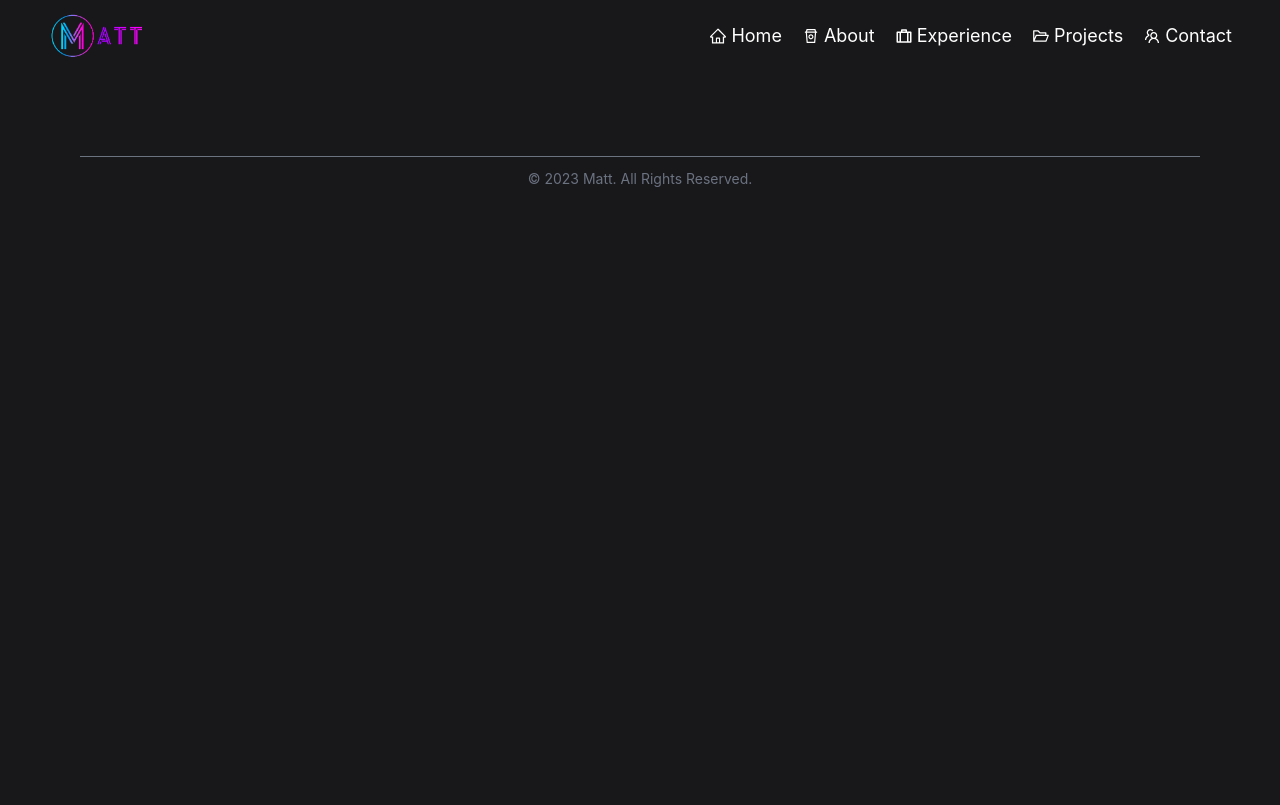
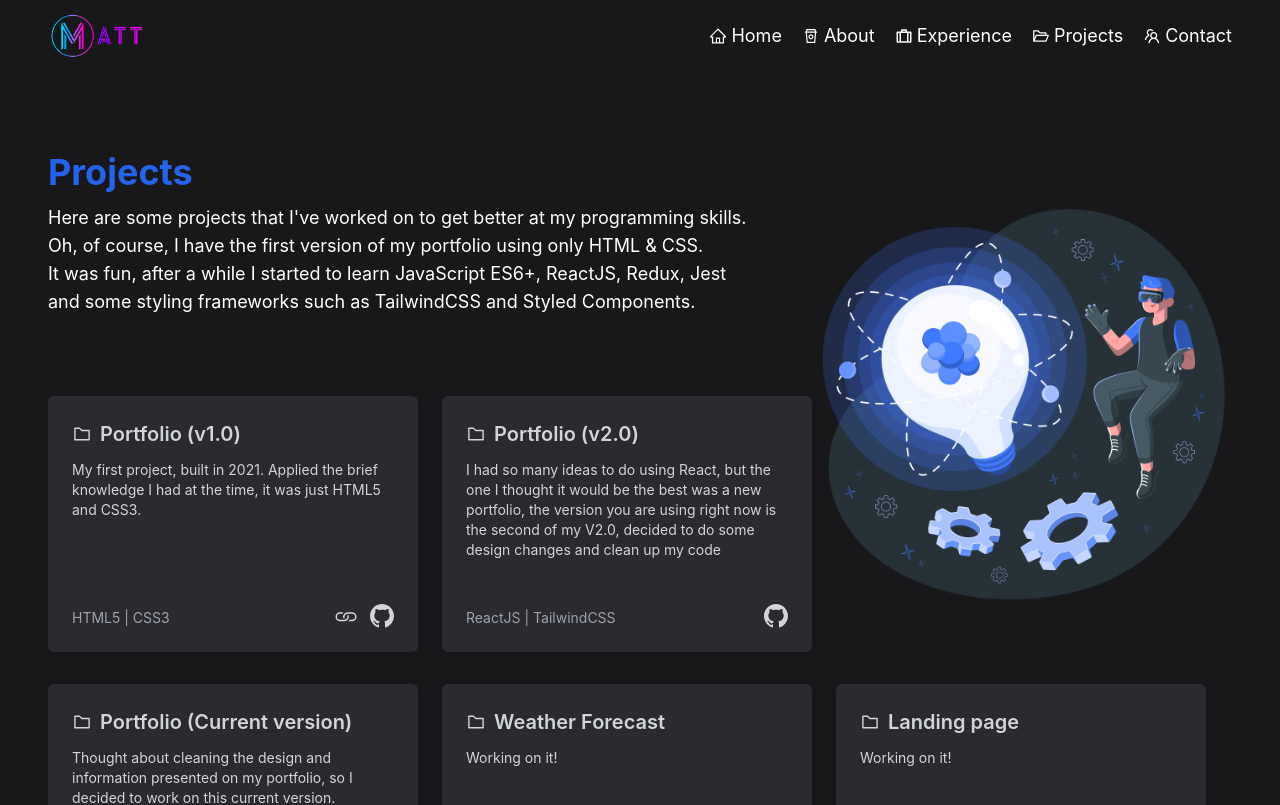
Before and after one commit to cmatt7/react-portfolio, a React (Vite) app: page /projects in a window 1280 px wide. Shown: the top 805 px of the page. Built offline with nearby package versions, Linux system fonts and the light colour scheme.

Commit message:
projects page

```diff
--- /dev/null
+++ b/src/components/Projects/Card.component.jsx
@@ -0,0 +1,36 @@
+import { BsLink, BsGithub } from "react-icons/bs";
+import { AiOutlineFolder } from "react-icons/ai"
+
+export default function Card({ title, description, tools, link, git }) {
+    const cardStyle = "flex flex-col rounded-md bg-zinc-700 bg-opacity-50 drop-shadow-xl w-full md:w-[370px] h-64 p-6 text-gray-300 hover:-translate-y-2 duration-300 ease-in-out";
+
+    return (
+        <div className={cardStyle}>
+            <h1 className="flex items-center gap-x-2 text-xl font-semibold">
+                <AiOutlineFolder /> {title}
+            </h1>
+
+            <p className="mt-3 text-sm lg:text-md">
+                {description}
+            </p>
+
+            <div className="flex justify-between items-end h-full">
+                <span className="text-gray-400 text-sm">{tools}</span>
+
+                <div className="flex gap-x-3 text-2xl">
+                    {link ? (
+                        <a href={link} target="_blank">
+                            <BsLink className="hover:text-amber-500 hover:-translate-y-1 duration-300 ease-in-out cursor-pointer" />
+                        </a>
+                    ) : null}
+
+                    {git ? (
+                        <a href={git} target="_blank">
+                            <BsGithub className="hover:text-black hover:-translate-y-1 duration-300 ease-in-out cursor-pointer" />
+                        </a>
+                    ) : null}
+                </div>
+            </div>
+        </div>
+    )
+}
--- a/src/pages/Projects.jsx
+++ b/src/pages/Projects.jsx
@@ -1,7 +1,78 @@
+import ParticlesComponent from "../components/Particles.component";
+import ProjectsImage from "../assets/projects.png";
+import Card from "../components/Projects/Card.component";
+
 export default function Projects() {
-    return(
-        <>
+    return (
+        <section className="flex flex-col px-6 lg:px-12 2xl:px-40 mt-20">
+            <ParticlesComponent />
 
-        </>
+            <div className="flex flex-col lg:flex-row justify-between md:items-center text-white gap-y-2">
+                <div className="flex flex-col">
+                    <h1 className="text-4xl font-bold text-blue-600 mb-3">Projects</h1>
+                    <p className="text-lg">
+                        Here are some projects that I've worked on to get better at my programming skills.<br />
+                        Oh, of course, I have the first version of my portfolio using only HTML & CSS.<br />
+                        It was fun, after a while I started to learn JavaScript ES6+, ReactJS, Redux, Jest<br />
+                        and some styling frameworks such as TailwindCSS and Styled Components.
+                    </p>
+
+                    <div className="flex flex-col md:flex-row gap-x-6 gap-y-6 mt-20">
+                        <Card
+                            title="Portfolio (v1.0)"
+                            description="My first project, built in 2021. Applied the brief knowledge I had at the time, it was just HTML5 and CSS3."
+                            tools="HTML5 | CSS3"
+                            link="https://cmatt7.github.io/meetme/"
+                            git="https://github.com/cmatt7/meetme"
+                        />
+
+                        <Card
+                            title="Portfolio (v2.0)"
+                            description="I had so many ideas to do using React, but the one I thought it would be the best was a new portfolio, the version you are using right now is the second of my V2.0, decided to do some design changes and clean up my code"
+                            tools="ReactJS | TailwindCSS"
+                            git="https://github.com/cmatt7/react-portfolio/tree/v2.0"
+                        />
+                    </div>
+                </div>
+
+                <figure className="hover:-translate-y-2 duration-300 ease-in-out">
+                    <img
+                        src={ProjectsImage}
+                        alt="his cover has been designed using assets from Freepik.com"
+                        className="md:w-[400px] lg:w-[500px]"
+                    />
+                </figure>
+            </div>
+
+            <div className="grid grid-cols-1 md:grid-cols-2 lg:flex lg:flex-row lg:flex-wrap gap-x-6 gap-y-6 mt-8">
+                <Card
+                    title="Portfolio (Current version)"
+                    description="Thought about cleaning the design and information presented on my portfolio, so I decided to work on this current version."
+                    tools="ReactJS | TailwindCSS | Framer Motion"
+                    git="https://github.com/cmatt7/react-portfolio/tree/v2.0"
+                />
+
+                <Card
+                    title="Weather Forecast"
+                    description="Working on it!"
+                    tools="ReactJS | TailwindCSS"
+                    git="https://github.com/cmatt7/weather-forecast"
+                />
+
+                <Card
+                    title="Landing page"
+                    description="Working on it!"
+                    tools="ReactJS | TailwindCSS"
+                    git="https://github.com/cmatt7/landing-page"
+                />
+
+                <Card
+                    title="To-Do List"
+                    description="Working on it!"
+                    tools="ReactJS | TailwindCSS | MongoDB | NodeJS"
+                    git="https://github.com/cmatt7/todo-list"
+                />
+            </div>
+        </section>
     )
 }
```
Also changed, not shown: src/assets/projects.png (added).
